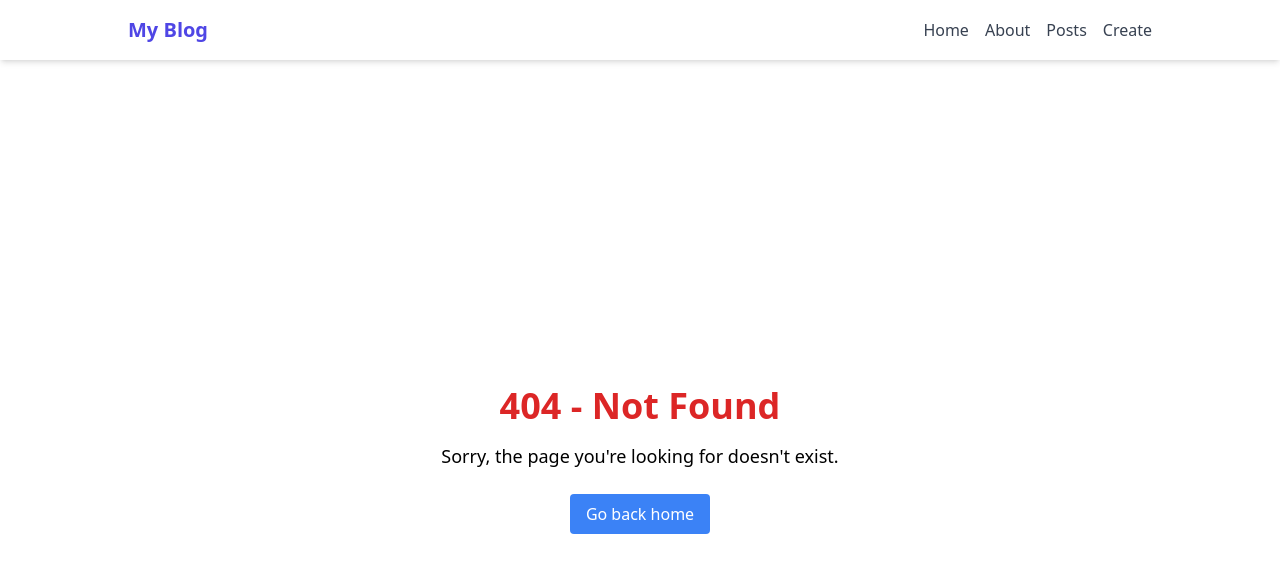
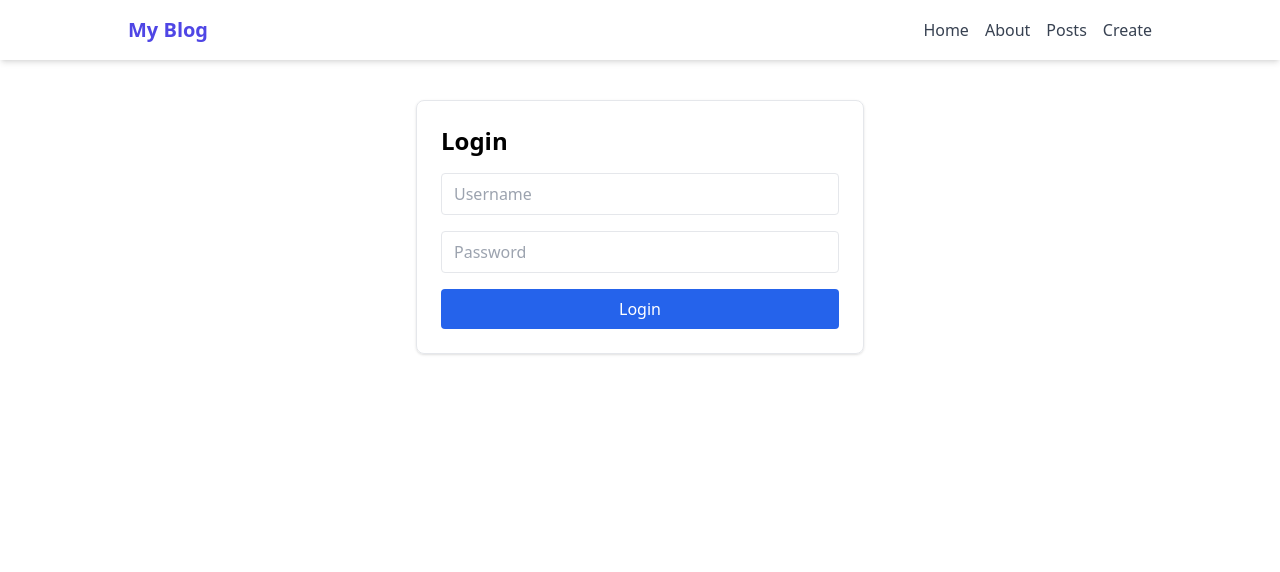
Before and after one commit to iamregha/react-blog-project, a React (Create React App) app: page /login in a window 1280 px wide. Before the commit this address had no page. Shown: the top 572 px of the page. Built offline with nearby package versions, Linux system fonts and the light colour scheme.

Commit message:
Day 18: Add Dashboard with bio editing, protected route, and logout functionality

```diff
--- a/src/App.js
+++ b/src/App.js
@@ -1,3 +1,4 @@
+import { useEffect } from "react";
 import Posts from "./pages/Posts";
 import { BrowserRouter as Router, Routes, Route } from "react-router-dom";
 import PostDetail from "./pages/PostDetail";
@@ -7,8 +8,24 @@ import About from "./pages/About";
 import CreatePost from "./pages/CreatePost";
 import EditPost from "./pages/EditPost";
 import NotFound from "./pages/NotFound";
+import Login from "./pages/Login";
+import Dashboard from "./pages/Dashboard";
+import ProtectedRoute from "./components/ProtectedRoute";
+
+
 
 function App() {
+  useEffect(() => {
+  const existingUsers = JSON.parse(localStorage.getItem("users") || "[]");
+  if (existingUsers.length === 0) {
+    const defaultUsers = [
+      { username: "regha", password: "pass123", bio: "Regha's blog" },
+      { username: "admin", password: "admin", bio: "I am admin" },
+    ];
+    localStorage.setItem("users", JSON.stringify(defaultUsers));
+  }
+}, []);
+
   return (
     <Router>
       <Navbar />
@@ -20,6 +37,12 @@ function App() {
         <Route path="/create" element={<CreatePost />} />
         <Route path="/posts/:slug/edit" element={<EditPost />} />
         <Route path="*" element={<NotFound />} />
+        <Route path="/login" element={<Login />} />
+        <Route path="/dashboard" element={
+          <ProtectedRoute>
+            <Dashboard />
+          </ProtectedRoute>
+        } />
       </Routes>
     </Router>
   );
--- /dev/null
+++ b/src/components/ProtectedRoute.jsx
@@ -0,0 +1,13 @@
+// src/components/ProtectedRoute.jsx
+import React from "react";
+import { Navigate } from "react-router-dom";
+import { isAuthenticated } from "../utils/auth";
+
+const ProtectedRoute = ({ children }) => {
+  if (!isAuthenticated()) {
+    return <Navigate to="/login" replace />;
+  }
+  return children;
+};
+
+export default ProtectedRoute;
--- a/src/pages/CreatePost.jsx
+++ b/src/pages/CreatePost.jsx
@@ -1,6 +1,10 @@
 import React, { useEffect, useState } from "react";
 import ReactMarkdown from "react-markdown";
 import { useNavigate } from "react-router-dom";
+
+import { isAuthenticated } from "../utils/auth";
+import { Navigate } from "react-router-dom";
+
 
 const generateSlug = (text) =>
   text
@@ -12,6 +16,7 @@ const generateSlug = (text) =>
 
 
 const CreatePost = () => {
+
   const [title, setTitle] = useState("");
   const [summary, setSummary] = useState("");
   const [slug, setSlug] = useState("");
@@ -23,7 +28,9 @@ const CreatePost = () => {
   const [author, setAuthor] = useState("");
   const [content, setContent] = useState("");
   const [tags, setTags] = useState('');
-
+  if (!isAuthenticated()) {
+    return <Navigate to="/login" replace />;
+  }
   return (
     <div className="max-w-5xl mx-auto p-4 grid grid-cols-1 md:grid-cols-2 gap-8 mt-8">
       {/* Form Side */}
@@ -126,5 +133,4 @@ const CreatePost = () => {
 
   );
 };
-
 export default CreatePost;
--- /dev/null
+++ b/src/pages/Dashboard.jsx
@@ -0,0 +1,63 @@
+import React, { useState, useEffect } from "react";
+import { getLoggedInUser, logout } from "../utils/auth";
+import { useNavigate } from "react-router-dom";
+
+const Dashboard = () => {
+  const navigate = useNavigate();
+  const [bio, setBio] = useState("");
+  const [username, setUsername] = useState("");
+
+  useEffect(() => {
+    const user = getLoggedInUser();
+    if (user) {
+      setUsername(user.username);
+      setBio(user.bio || "");
+    }
+  }, []);
+
+  const handleSaveBio = () => {
+    const users = JSON.parse(localStorage.getItem("users") || "[]");
+    const updatedUsers = users.map((u) =>
+      u.username === username ? { ...u, bio } : u
+    );
+    localStorage.setItem("users", JSON.stringify(updatedUsers));
+    localStorage.setItem("loggedInUser", JSON.stringify({ username, bio }));
+    alert("Bio updated!");
+  };
+
+  const handleLogout = () => {
+    logout();
+    navigate("/login");
+  };
+
+  return (
+    <div className="max-w-xl mx-auto mt-10 p-6 border rounded shadow-md">
+      <div className="flex justify-between items-center mb-4">
+        <h2 className="text-2xl font-bold">Welcome, {username}!</h2>
+        <button
+          onClick={handleLogout}
+          className="text-red-600 hover:underline text-sm"
+        >
+          Logout
+        </button>
+      </div>
+
+      <label className="block text-sm font-semibold mb-2">Your Bio:</label>
+      <textarea
+        value={bio}
+        onChange={(e) => setBio(e.target.value)}
+        rows={5}
+        cols={50}
+        className="w-full border rounded px-3 py-2"
+      />
+      <button
+        onClick={handleSaveBio}
+        className="mt-4 bg-green-600 text-white px-4 py-2 rounded hover:bg-green-700"
+      >
+        Save Bio
+      </button>
+    </div>
+  );
+};
+
+export default Dashboard;
--- /dev/null
+++ b/src/pages/Login.jsx
@@ -0,0 +1,54 @@
+// src/pages/Login.jsx
+import React, { useState } from "react";
+import { useNavigate } from "react-router-dom";
+//import { login } from "../utils/auth";
+
+const Login = () => {
+  const [username, setUsername] = useState("");
+  const [password, setPassword] = useState("");
+  const [error, setError] = useState("");
+  const navigate = useNavigate();
+
+  const handleLogin = (e) => {
+    e.preventDefault();
+
+    // Get stored users (or use a default mock user if none)
+    const users = JSON.parse(localStorage.getItem("users") || "[]");
+    const user = users.find(u => u.username === username && u.password === password);
+
+    if (user) {
+      localStorage.setItem("loggedInUser", JSON.stringify(user));
+      navigate("/dashboard");
+    } else {
+      setError("Invalid credentials");
+    }
+  };
+
+  return (
+    <div className="max-w-md mx-auto p-6 mt-10 border shadow rounded-lg">
+      <h2 className="text-2xl font-bold mb-4">Login</h2>
+      {error && <p className="text-red-600">{error}</p>}
+      <form onSubmit={handleLogin} className="flex flex-col gap-4">
+        <input
+          type="text"
+          placeholder="Username"
+          className="border px-3 py-2 rounded"
+          value={username}
+          onChange={(e) => setUsername(e.target.value)}
+        />
+        <input
+          type="password"
+          placeholder="Password"
+          className="border px-3 py-2 rounded"
+          value={password}
+          onChange={(e) => setPassword(e.target.value)}
+        />
+        <button className="bg-blue-600 text-white py-2 rounded hover:bg-blue-700">
+          Login
+        </button>
+      </form>
+    </div>
+  );
+};
+
+export default Login;
--- /dev/null
+++ b/src/utils/auth.js
@@ -0,0 +1,12 @@
+// src/utils/auth.js
+export const isAuthenticated = () => {
+  return !!localStorage.getItem("loggedInUser");
+};
+
+export const getLoggedInUser = () => {
+  return JSON.parse(localStorage.getItem("loggedInUser"));
+};
+
+export const logout = () => {
+  localStorage.removeItem("loggedInUser");
+};
```
